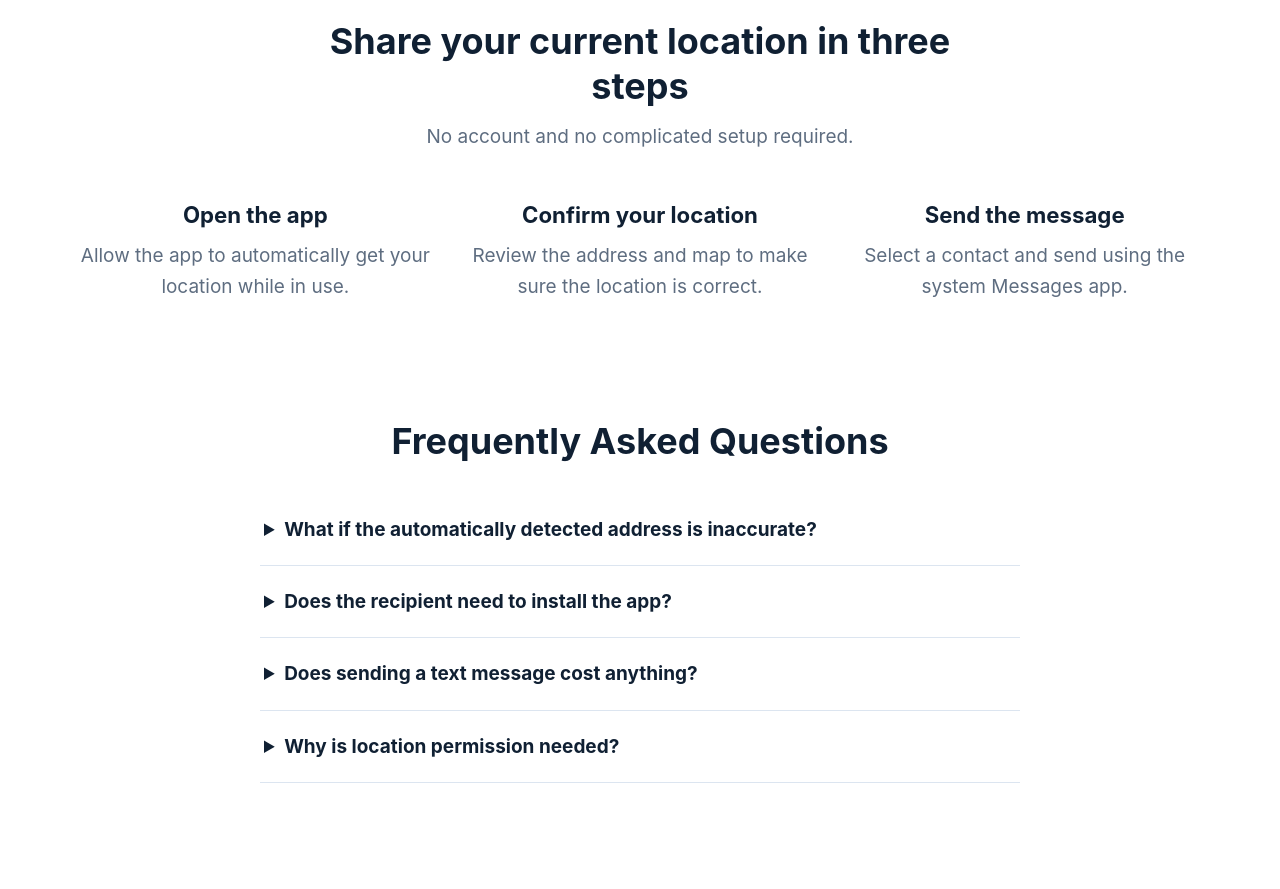
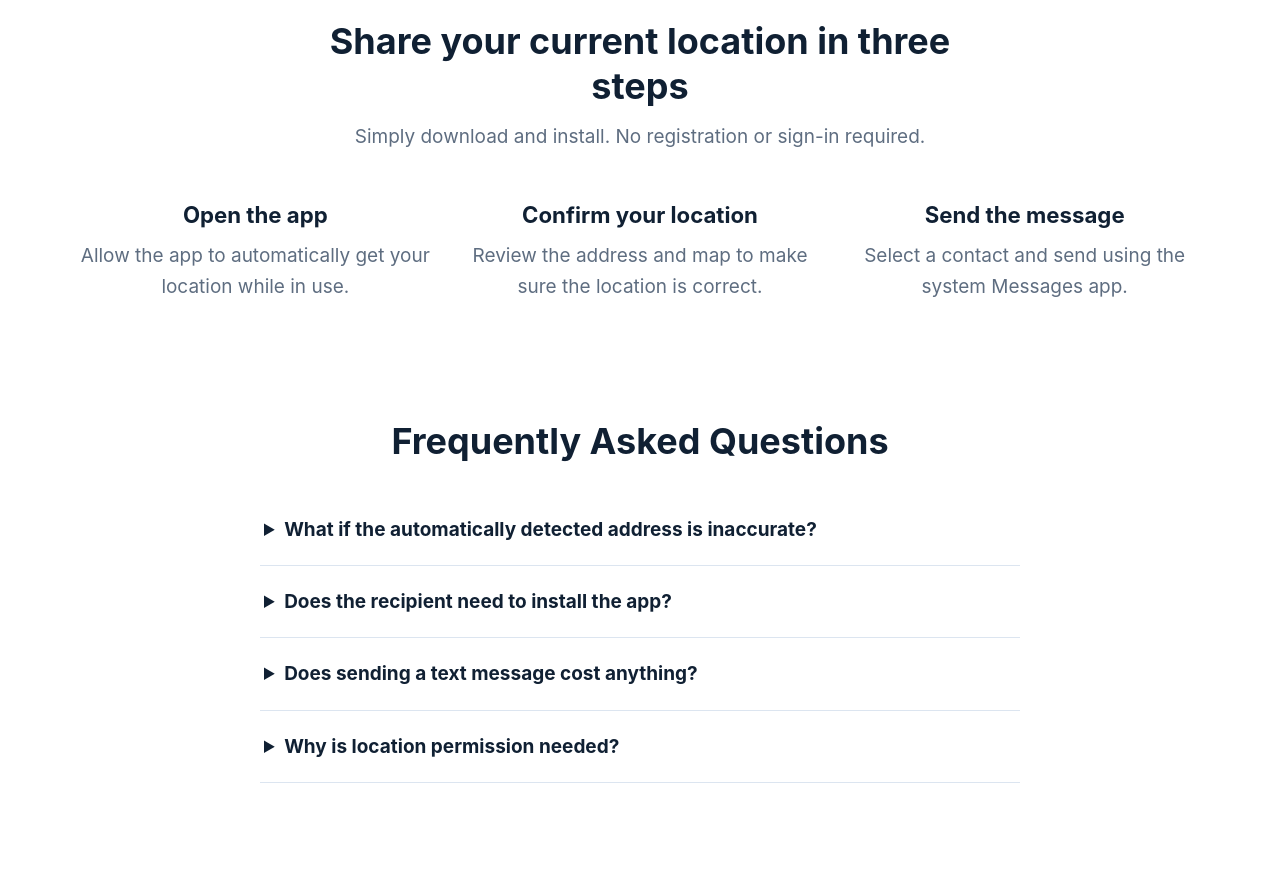
Before and after one commit to kangpute/location-sms-website, a plain HTML site: page index.html in a window 1280 px wide. Shown: the part 2580-3469 px from the top of the page. Drawn offline with Linux system fonts and the light colour scheme.

Commit message:
Sync English setup description

```diff
--- a/index.html
+++ b/index.html
@@ -165,7 +165,7 @@
       <article class="highlight-card"><h3>No Language Barriers</h3><p>When needed, automatically translate a message from Chinese, Japanese, or Korean into English before sending, reducing language input barriers.</p></article>
       <article class="highlight-card"><h3>Family members no longer need to worry</h3><p>When an older adult goes out, lives alone, or travels solo, they can quickly tell family their current location and reassure the people who care about them.</p></article>
     </div><p class="safety-note">Location SMS is a tool for sharing your location and contacting family or friends. It is not a substitute for local emergency services. If you are in immediate danger, call your local emergency number.</p></div></section>
-    <section class="section" id="guide"><div class="wrap"><div class="section-head"><h2>Share your current location in three steps</h2><p>No account and no complicated setup required.</p></div><div class="steps"><div class="step"><h3>Open the app</h3><p>Allow the app to automatically get your location while in use.</p></div><div class="step"><h3>Confirm your location</h3><p>Review the address and map to make sure the location is correct.</p></div><div class="step"><h3>Send the message</h3><p>Select a contact and send using the system Messages app.</p></div></div></div></section>
+    <section class="section" id="guide"><div class="wrap"><div class="section-head"><h2>Share your current location in three steps</h2><p>Simply download and install. No registration or sign-in required.</p></div><div class="steps"><div class="step"><h3>Open the app</h3><p>Allow the app to automatically get your location while in use.</p></div><div class="step"><h3>Confirm your location</h3><p>Review the address and map to make sure the location is correct.</p></div><div class="step"><h3>Send the message</h3><p>Select a contact and send using the system Messages app.</p></div></div></div></section>
 
     <section class="section" id="faq"><div class="wrap"><div class="section-head"><h2>Frequently Asked Questions</h2></div><div class="faq"><details><summary>What if the automatically detected address is inaccurate?</summary><p>If the automatically detected address is your neighbor’s address, this may be a location error. Use “Manual Input” to enter and send the correct address once. The next time you use the app, this address will be given priority.</p></details><details><summary>Does the recipient need to install the app?</summary><p>No. The recipient receives a standard text message and can view the location using the map link in the message.</p></details><details><summary>Does sending a text message cost anything?</summary><p>The app does not charge a messaging fee, but your mobile carrier may charge according to your plan.</p></details><details><summary>Why is location permission needed?</summary><p>Location permission is used to get the current location you choose to share. You can manage this permission anytime in iPhone Settings.</p></details></div></div></section>
     <section class="download"><div class="wrap"><div class="download-box"><h2>Share your location with Location SMS now</h2><p>Download it free on iPhone and quickly tell the people who matter where you are.</p><a class="primary" href="https://apps.apple.com/app/location-msm/id6760628589">Go to the App Store</a></div></div></section>
```
